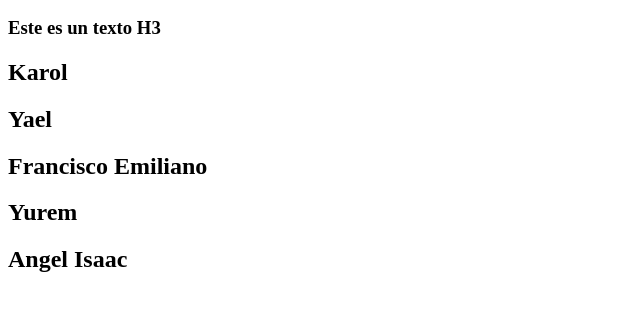
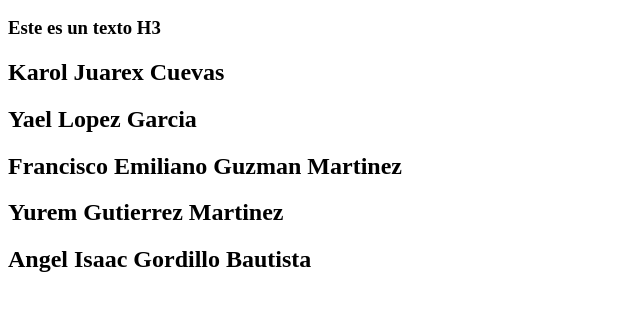
Before and after one commit to KarollJC/Pull-Request, a plain HTML site: page index.html in a window 1280 px wide. Shown: the part 136-446 px from the top of the page, without its empty margins (0-640 px from the left). Drawn offline with Linux system fonts and the light colour scheme.

Commit message:
Se agregaron los apellidos de los integrantes

```diff
--- a/index.html
+++ b/index.html
@@ -5,10 +5,10 @@ Este es un texto normal
 <h1>Este es un texto H1</h1>
 <h2>Este es un texto H2</h2>
 <h3>Este es un texto H3</h3>
-<h2>Karol</h2>
-<h2>Yael</h2>
-<h2>Francisco Emiliano</h2>
-<h2>Yurem</h2>
-<h2>Angel Isaac</h2>
+<h2>Karol Juarex Cuevas</h2>
+<h2>Yael Lopez Garcia</h2>
+<h2>Francisco Emiliano Guzman Martinez</h2>
+<h2>Yurem Gutierrez Martinez</h2>
+<h2>Angel Isaac Gordillo Bautista</h2>
 </body>
 </HTML>
```
